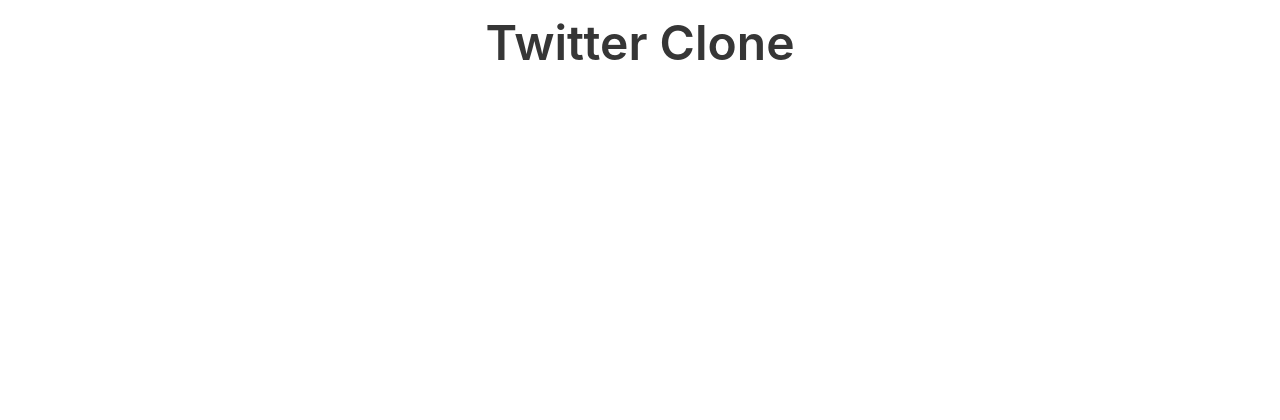
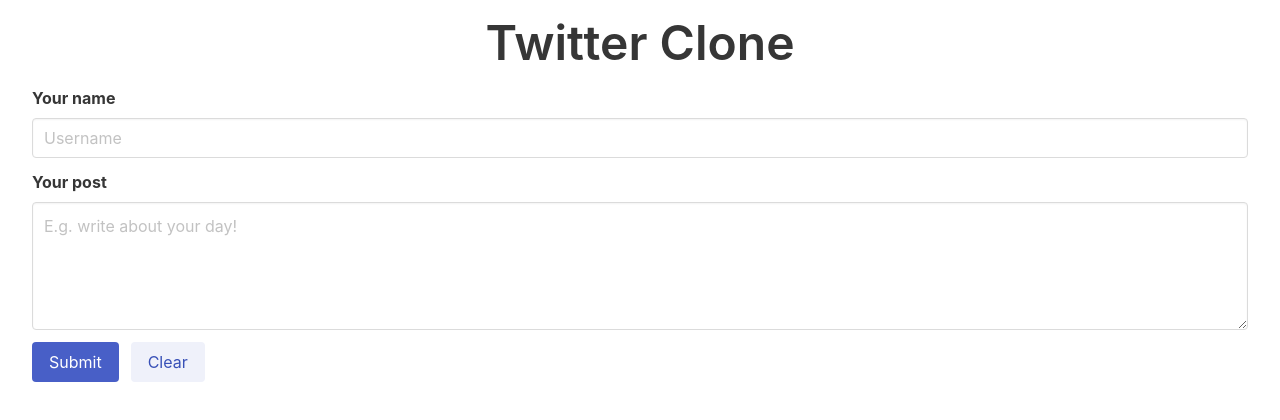
Before and after one commit to dagwisde/twitter-clone, a website: page client/index.html in a window 1280 px wide. Drawn offline with nearby package versions, Linux system fonts and the light colour scheme.

Commit message:
Create form and inputs

```diff
--- a/client/index.html
+++ b/client/index.html
@@ -16,5 +16,39 @@
     <header class="header level-item has-text-centered">
       <h1 class="title is-1">Twitter Clone</h1>
     </header>
+    <!-- Form -->
+    <section class="container is-fluid">
+      <form action="" class="form">
+        <div class="field">
+          <label class="label" for="userName">Your name</label>
+          <div class="control">
+            <input
+              class="input"
+              type="text"
+              placeholder="Username"
+              id="userName"
+            />
+          </div>
+        </div>
+        <div class="field">
+          <label class="label">Your post</label>
+          <div class="control">
+            <textarea
+              class="textarea"
+              placeholder="E.g. write about your day!"
+              id="userPost"
+            ></textarea>
+          </div>
+        </div>
+        <div class="field is-grouped">
+          <div class="control">
+            <button type="submit" class="button is-link">Submit</button>
+          </div>
+          <div class="control">
+            <button class="button is-link is-light">Clear</button>
+          </div>
+        </div>
+      </form>
+    </section>
   </body>
 </html>
```
